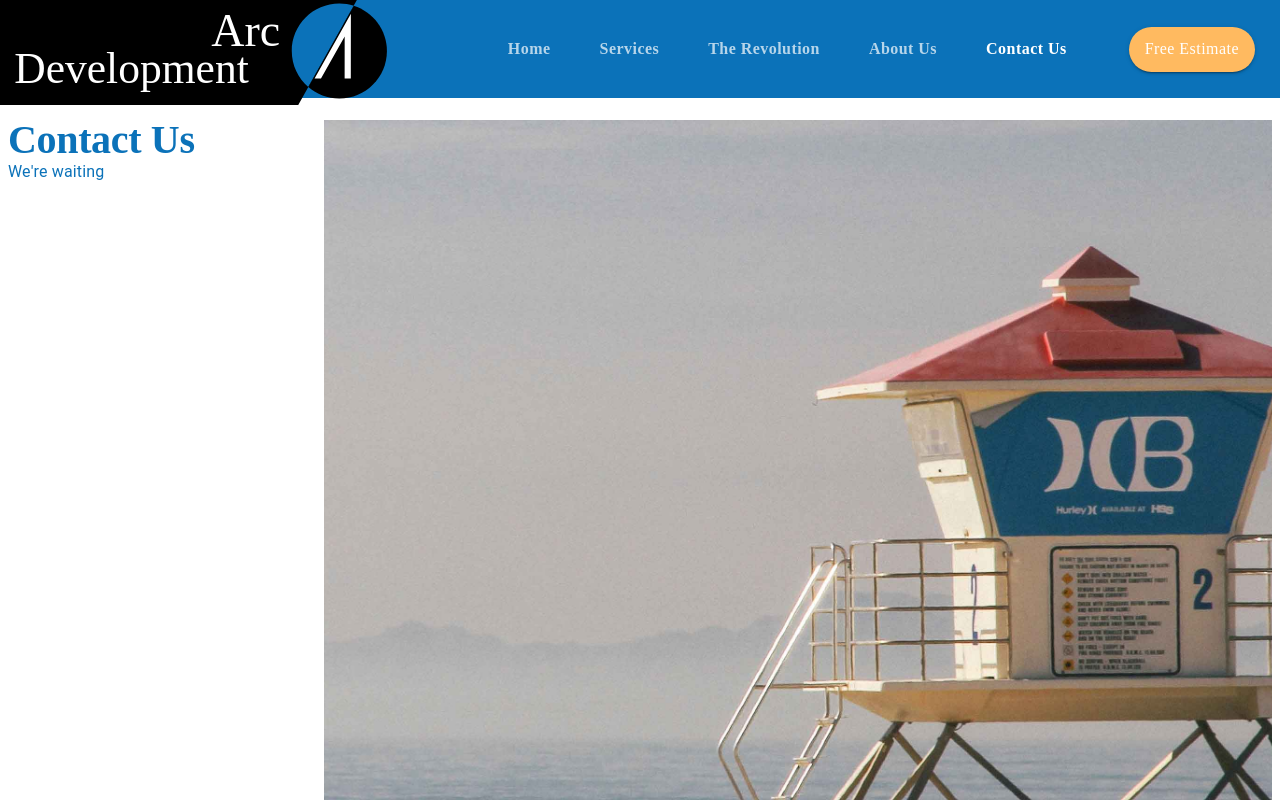
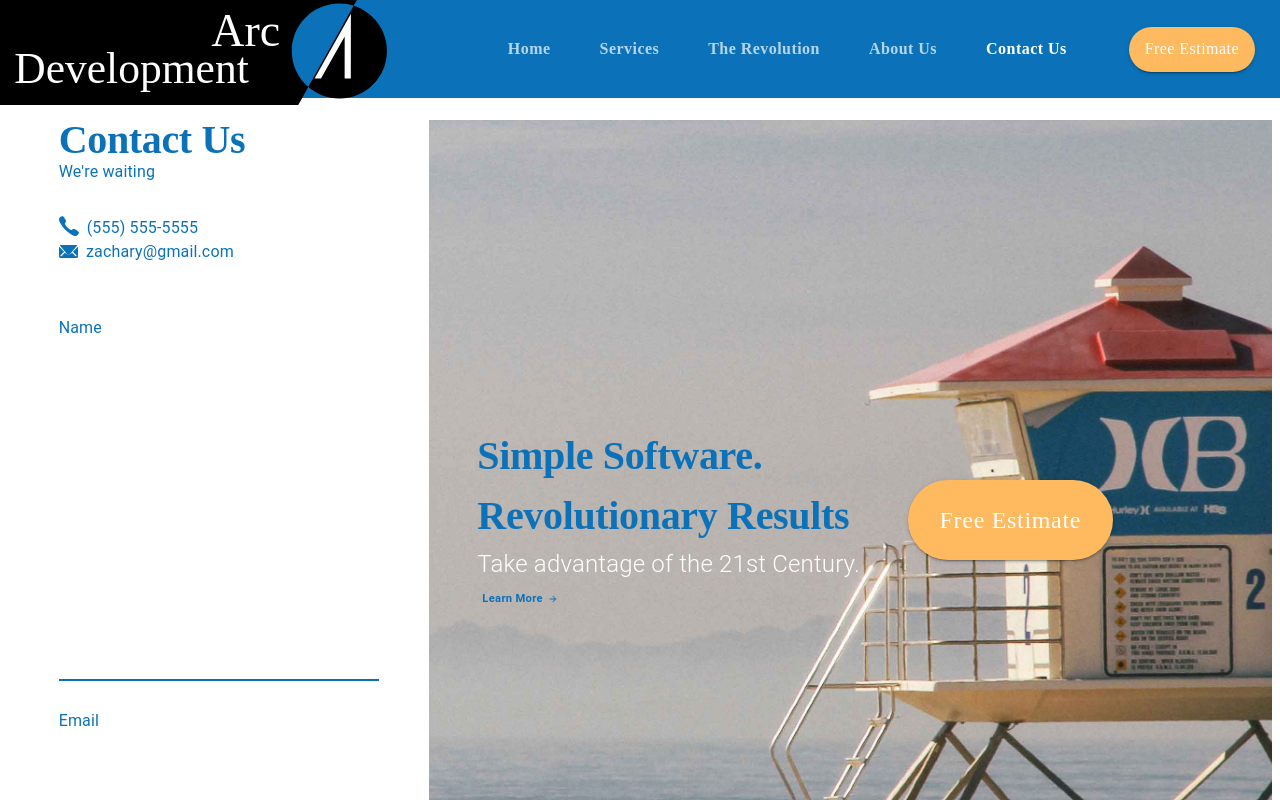
Before and after one commit to laurieroy/react-MUI-arcDevelopment, a React (Create React App) app: page /contact in a window 1280 px wide. Shown: the top 800 px of the page. Built offline with nearby package versions, Linux system fonts and the light colour scheme; the HTML template or start-up script is replaced by a standard one.

Commit message:
Make contact form responsive

```diff
--- a/src/components/Contact.js
+++ b/src/components/Contact.js
@@ -12,9 +12,15 @@
   Typography,
 } from "@material-ui/core";
 
+import airplane from "../assets/send.svg";
 import background from "../assets/background.jpg";
+import emailIcon from "../assets/email.svg";
+import mobileBackground from "../assets/mobileBackground.jpg";
+import phoneIcon from "../assets/phone.svg";
 
 import useMediaQuery from "@material-ui/core/useMediaQuery";
+
+import ButtonArrow from "./ui/ButtonArrow";
 
 const useStyles = makeStyles((theme) => ({
   background: {
@@ -23,28 +29,256 @@
     backgroundSize: "cover",
     backgroundRepeat: "no-repeat",
     height: "60em",
+    paddingBottom: "10em",
+    [theme.breakpoints.down("md")]: {
+      backgroundImage: `url(${mobileBackground})`,
+    },
+  },
+  estimateButton: {
+    ...theme.typography.estimate,
+    backgroundColor: theme.palette.common.orange,
+    borderRadius: 50,
+    fontSize: "1.5rem",
+    height: 80,
+    marginLeft: "2em",
+    marginRight: "5em",
+    "&:hover": {
+      backgroundColor: theme.palette.secondary.light,
+    },
+    [theme.breakpoints.down("md")]: {
+      marginLeft: 0,
+      marginRight: 0,
+    },
+    width: 205,
+  },
+  learnButton: {
+    ...theme.typography.learnButton,
+    fontHeight: 35,
+    fontSize: "0.7rem",
+    padding: 5,
+    [theme.breakpoints.down("sm")]: {
+      marginBottom: "2em",
+    },
+  },
+  message: {
+    border: `2px solid ${theme.palette.common.blue}`,
+    borderRadius: 5,
+    marginTop: "5em",
+  },
+  sendButton: {
+    ...theme.typography.estimate,
+    backgroundColor: theme.palette.common.orange,
+    borderRadius: 50,
+    fontSize: "1rem",
+    height: 45,
+    width: 245,
+    "&:hover": {
+      backgroundColor: theme.palette.secondary.light,
+    },
   },
 }));
 
-export default function Contaqct() {
+export default function Contact(props) {
   const classes = useStyles();
   const theme = useTheme();
+
+  const matchesSM = useMediaQuery(theme.breakpoints.down("sm"));
+  const matchesMD = useMediaQuery(theme.breakpoints.down("md"));
+
+  const [name, setName] = useState("");
+  const [email, setEmail] = useState("");
+  const [message, setMessage] = useState("");
+  const [phone, setPhone] = useState("");
+
   return (
     <Grid container direction="row">
-      <Grid item container direction="column" lg={3}>
+      <Grid
+        item
+        container
+        direction="column"
+        alignItems="center"
+        justify="center"
+        style={{
+          marginBottom: matchesMD ? "5em" : 0,
+          marginTop: matchesSM ? "1em" : matchesMD ? "5em" : 0,
+        }}
+        lg={4}
+        xl={3}
+      >
         <Grid item>
-          <Typography variant="h2" style={{ lineHeight: 1 }}>
+          <Grid container direction="column">
+            <Grid item>
+              <Typography
+                variant="h2"
+                align={matchesMD ? "center" : undefined}
+                style={{ lineHeight: 1 }}
+              >
                 Contact Us
               </Typography>
               <Typography
                 variant="body1"
+                align={matchesMD ? "center" : undefined}
                 style={{ color: theme.palette.common.blue }}
               >
                 We're waiting
               </Typography>
             </Grid>
+            <Grid item container style={{ marginTop: "2em" }}>
+              <Grid item>
+                <img
+                  src={phoneIcon}
+                  alt="phone"
+                  style={{ marginRight: "0.5em" }}
+                />
               </Grid>
-      <Grid item container className={classes.background} lg={9}></Grid>
+              <Grid item>
+                <Typography
+                  variant="body1"
+                  style={{ color: theme.palette.common.blue, fontSize: "1rem" }}
+                >
+                  (555) 555-5555
+                </Typography>
+              </Grid>
+            </Grid>
+            <Grid item container style={{ marginBottom: "2em" }}>
+              <Grid item>
+                <img
+                  src={emailIcon}
+                  alt="envelope"
+                  style={{ marginRight: "0.5em", verticalAlign: "bottom" }}
+                />
+              </Grid>
+              <Grid item>
+                <Typography
+                  variant="body1"
+                  style={{ color: theme.palette.common.blue, fontSize: "1rem" }}
+                >
+                  zachary@gmail.com
+                </Typography>
+              </Grid>
+            </Grid>
+            <Grid
+              item
+              container
+              direction="column"
+              style={{ maxWidth: "20em" }}
+            >
+              <Grid item style={{ marginBottom: "0.5em" }}>
+                <TextField
+                  label="Name"
+                  id="name"
+                  fullWidth
+                  value={name}
+                  onChange={(event) => setName(event.target.value)}
+                />
+              </Grid>
+              <Grid item style={{ marginBottom: "0.5em" }}>
+                <TextField
+                  label="Email"
+                  fullWidth
+                  id="email"
+                  value={email}
+                  onChange={(event) => setEmail(event.target.value)}
+                />
+              </Grid>
+              <Grid item style={{ marginBottom: "0.5em" }}>
+                <TextField
+                  label="Phone"
+                  fullWidth
+                  id="phone"
+                  value={phone}
+                  onChange={(event) => setPhone(event.target.value)}
+                />
+              </Grid>
+            </Grid>
+            <Grid item style={{ maxWidth: "20em" }}>
+              <TextField
+                value={message}
+                id="message"
+                className={classes.message}
+                fullWidth
+                InputProps={{ disableUnderline: true }}
+                multiline
+                onChange={(event) => setMessage(event.target.value)}
+                rows={10}
+              ></TextField>
+            </Grid>
+            <Grid item container justify="center" style={{ marginTop: "2em" }}>
+              <Button variant="contained" className={classes.sendButton}>
+                Send Message{" "}
+                <img
+                  src={airplane}
+                  alt="paper airplane"
+                  style={{ marginLeft: "1em" }}
+                />
+              </Button>
+            </Grid>
+          </Grid>
+        </Grid>
+      </Grid>
+
+      <Grid
+        item
+        container
+        alignItems="center"
+        className={classes.background}
+        direction={matchesMD ? "column" : "row"}
+        justify={matchesMD ? "center" : undefined}
+        lg={8}
+        xl={9}
+      >
+        <Grid
+          item
+          style={{
+            marginLeft: matchesMD ? 0 : "3em",
+            textAlign: matchesMD ? "center" : "inherit",
+          }}
+        >
+          <Grid container direction="column">
+            <Grid item>
+              <Typography variant="h2" align={matchesMD ? "center" : undefined}>
+                Simple Software.
+                <br />
+                Revolutionary Results
+              </Typography>
+              <Typography
+                variant="subtitle2"
+                align={matchesMD ? "center" : undefined}
+                style={{ fontSize: "1.5rem" }}
+              >
+                Take advantage of the 21st Century.
+              </Typography>
+              <Grid container item justify={matchesMD ? "center" : undefined}>
+                <Button
+                  className={classes.learnButton}
+                  component={Link}
+                  to="/revolution"
+                  variant="outlined"
+                  onClick={() => props.setValue(2)}
+                >
+                  <span style={{ marginRight: 5 }}>Learn More</span>
+                  <ButtonArrow
+                    width={10}
+                    height={10}
+                    fill={theme.palette.common.blue}
+                  />
+                </Button>
+              </Grid>
+            </Grid>
+          </Grid>
+        </Grid>
+        <Grid item>
+          <Button
+            variant="contained"
+            className={classes.estimateButton}
+            component={Link}
+            to="/estimate"
+            onClick={() => props.setValue(5)}
+          >
+            Free Estimate
+          </Button>
+        </Grid>
+      </Grid>
     </Grid>
   );
 }
--- a/src/components/ui/Theme.js
+++ b/src/components/ui/Theme.js
@@ -79,4 +79,26 @@
     },
 
   },
+  overrides: {
+    MuiInputLabel: {
+      root: {
+        color: arcBlue,
+        fontSize: "1rem"
+      }
+    },
+    MuiInput: {
+      root: {
+        color: arcGrey,
+        fontSize: 300
+      },
+      underline: {
+        "&:before": {
+          borderBottom: `2px solid ${arcBlue}`
+        },
+        "&:hover:not($disabled):not($focused):not($error):before": {
+          borderBottom: `2px solid ${arcBlue}`
+        }
+      }
+    }
+  }
 });
```
Lines whose indentation alone changed are shown as unchanged.
